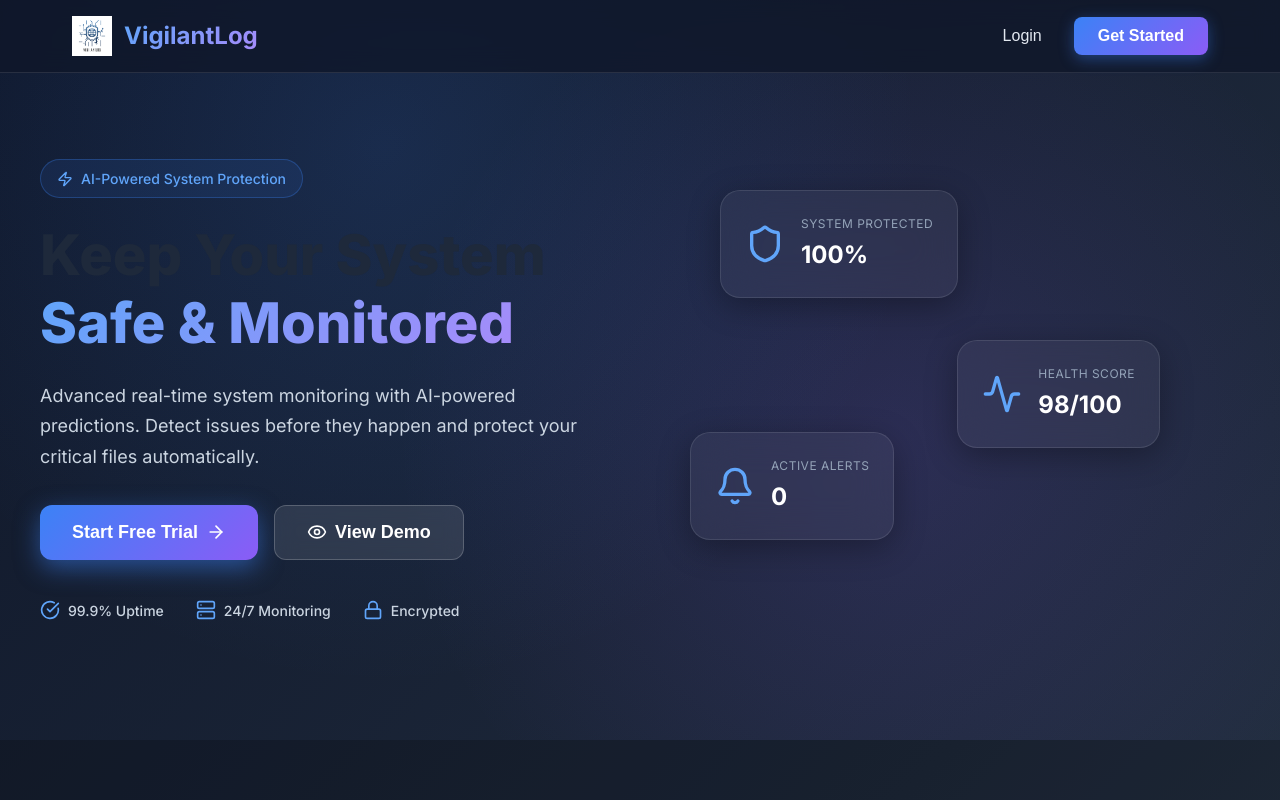
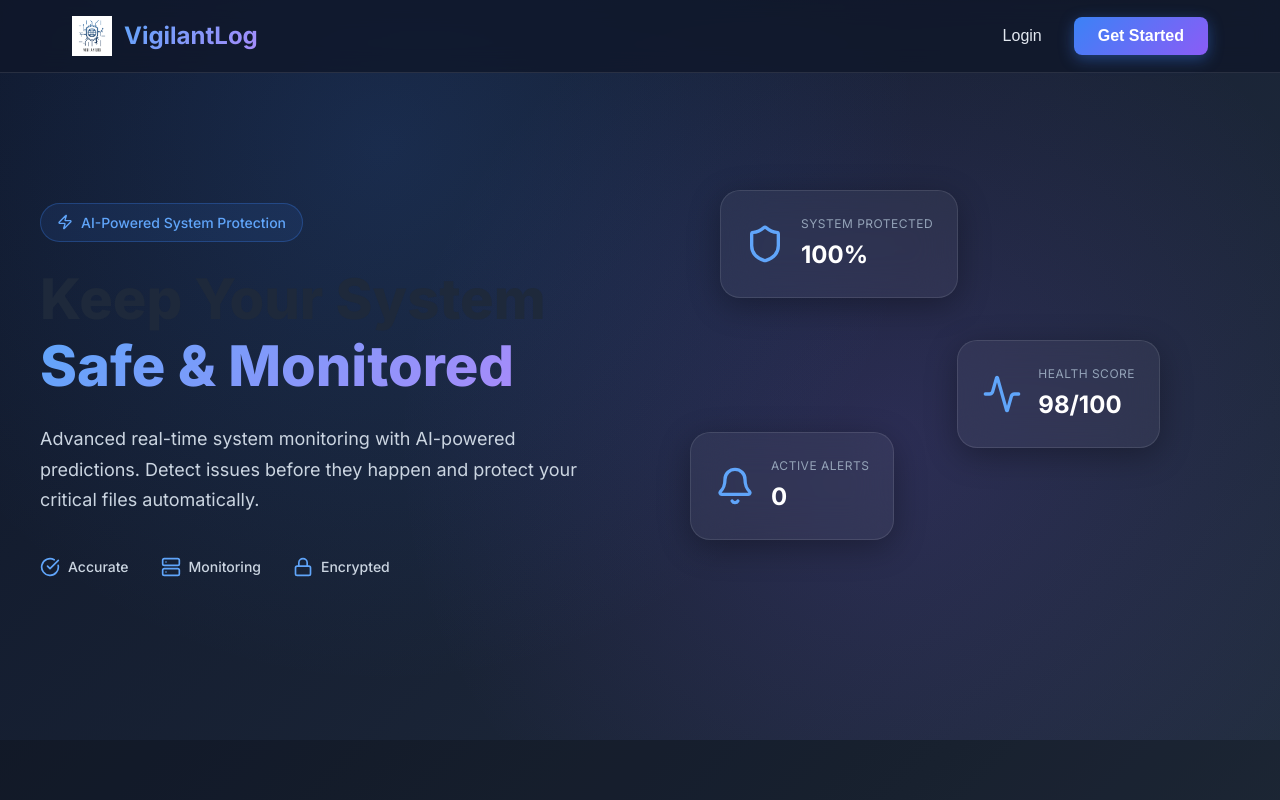
Before and after one commit to Nishanth-ck/vigilant-log-frontend, a React (Vite) app: page / in a window 1280 px wide. Shown: the top 800 px of the page. Built offline with nearby package versions, Linux system fonts and the light colour scheme; no server answers.

Commit message:
latest pull merge from Pruthvi 5

```diff
--- a/src/pages/HomePage.jsx
+++ b/src/pages/HomePage.jsx
@@ -86,24 +86,14 @@ export default function HomePage() {
               Advanced real-time system monitoring with AI-powered predictions.
               Detect issues before they happen and protect your critical files automatically.
             </p>
-            <div className="hero-buttons">
-              <button className="btn-hero-primary" onClick={() => navigate("/register")}>
-                Start Free Trial
-                <ArrowRight size={20} />
-              </button>
-              <button className="btn-hero-secondary" onClick={() => navigate("/login")}>
-                <Eye size={20} />
-                View Demo
-              </button>
-            </div>
             <div className="hero-stats">
               <div className="stat-item">
                 <CheckCircle size={20} className="stat-icon" />
-                <span>99.9% Uptime</span>
+                <span>Accurate</span>
               </div>
               <div className="stat-item">
                 <Server size={20} className="stat-icon" />
-                <span>24/7 Monitoring</span>
+                <span>Monitoring</span>
               </div>
               <div className="stat-item">
                 <Lock size={20} className="stat-icon" />
```
